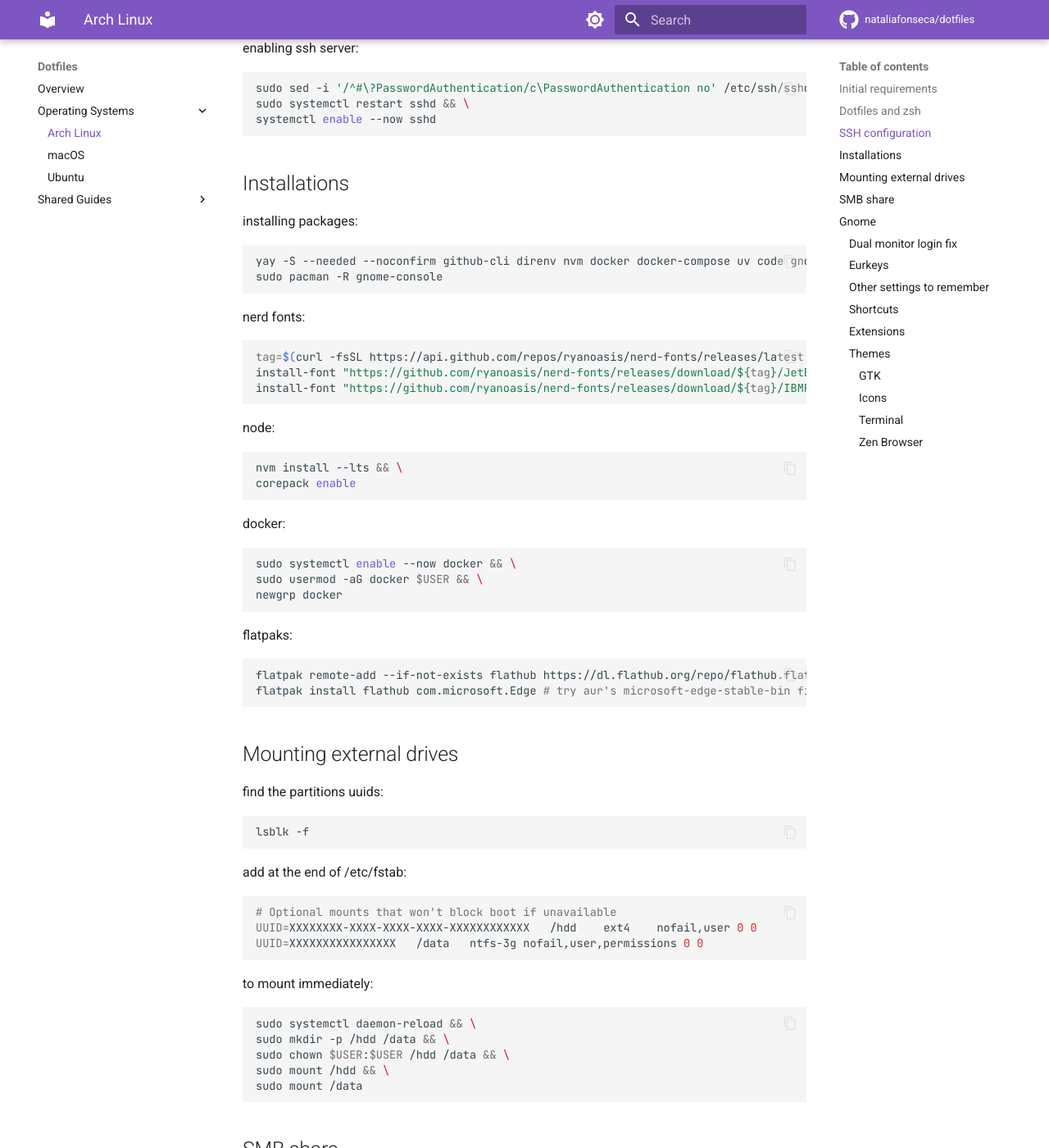
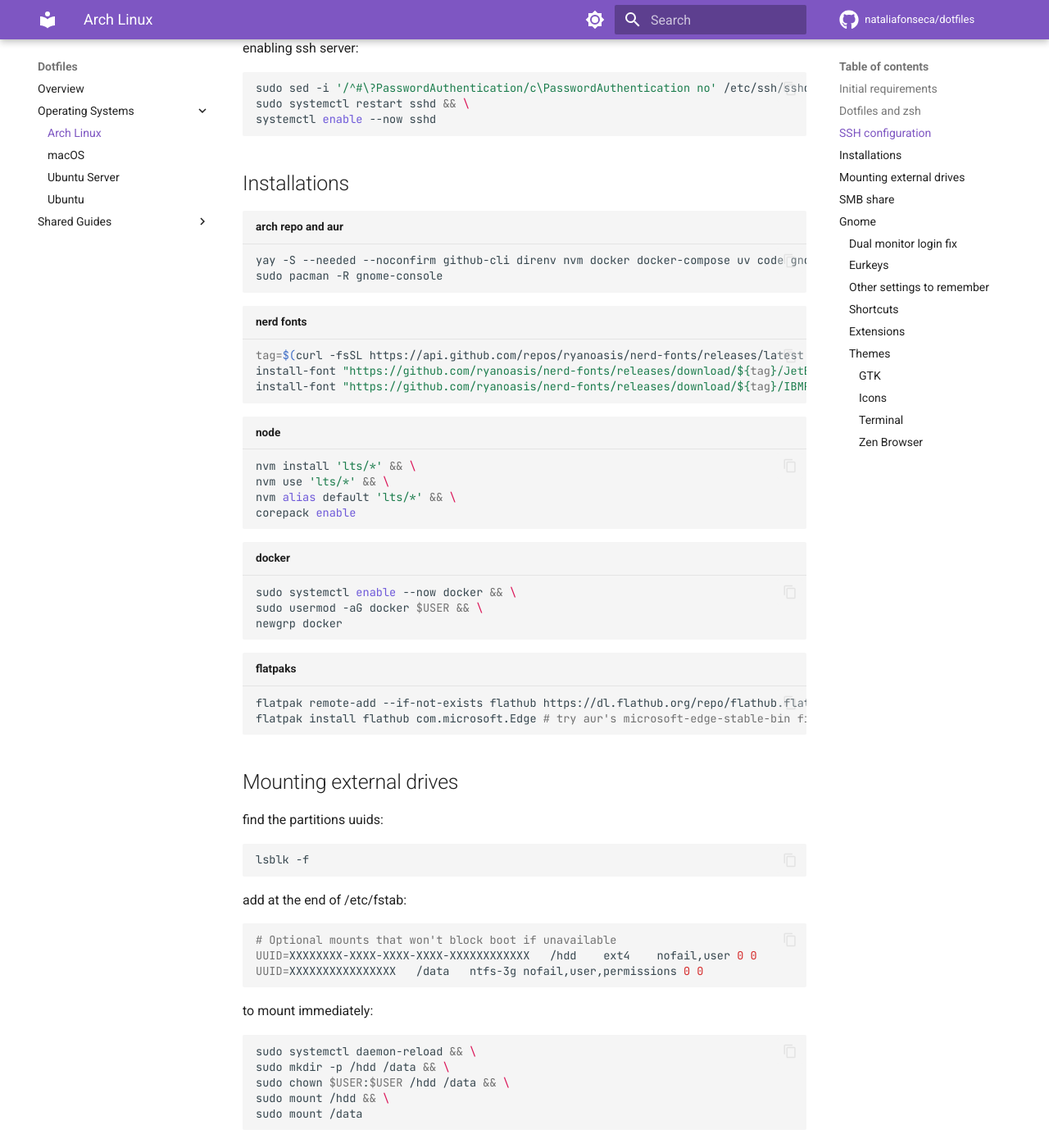
Before and after one commit to nataliafonseca/dotfiles, an MkDocs documentation site: the page built from docs/os/arch.md, in a window 1280 px wide and 1400 px high, scrolled down 1183 px. Shown: the whole window at 82% size. Built offline with MkDocs 1.6.1 and Material for MkDocs 9.7.7, drawn with Linux system fonts in a browser that asks for light colours; comment, search, counter and statistics services are not loaded.

Commit message:
docs: wip

````diff
--- a/docs/os/arch.md
+++ b/docs/os/arch.md
@@ -18,39 +18,31 @@ yay -Y --devel --save
 
 ## Installations
 
-installing packages:
-
-```sh
+```sh title="arch repo and aur"
 yay -S --needed --noconfirm github-cli direnv nvm docker docker-compose uv code gnome-terminal flatpak firefox zen-browser-bin snipaste claude-code gemini-cli sublime-text-4 fastfetch gnome-browser-connector gtk-engine-murrine dnsutils jq && \
 sudo pacman -R gnome-console
 ```
 
-nerd fonts:
-
-```sh
+```sh title="nerd fonts"
 tag=$(curl -fsSL https://api.github.com/repos/ryanoasis/nerd-fonts/releases/latest | jq -r '.tag_name') && \
 install-font "https://github.com/ryanoasis/nerd-fonts/releases/download/${tag}/JetBrainsMono.zip" && \
 install-font "https://github.com/ryanoasis/nerd-fonts/releases/download/${tag}/IBMPlexMono.zip"
 ```
 
-node:
-
-```sh
-nvm install --lts && \
+```sh title="node"
+nvm install 'lts/*' && \
+nvm use 'lts/*' && \
+nvm alias default 'lts/*' && \
 corepack enable
 ```
 
-docker:
-
-```sh
+```sh title="docker"
 sudo systemctl enable --now docker && \
 sudo usermod -aG docker $USER && \
 newgrp docker
 ```
 
-flatpaks:
-
-```sh
+```sh title="flatpaks"
 flatpak remote-add --if-not-exists flathub https://dl.flathub.org/repo/flathub.flatpakrepo && \
 flatpak install flathub com.microsoft.Edge # try aur's microsoft-edge-stable-bin first, if it doesn't break with the theme, use that
 ```
--- a/mkdocs.yml
+++ b/mkdocs.yml
@@ -6,9 +6,6 @@ theme:
   name: material
   icon:
     repo: fontawesome/brands/github
-  features:
-    - content.code.copy
-    - content.code.annotate
   font:
     code: JetBrains Mono
   palette:
@@ -26,7 +23,13 @@ theme:
       toggle:
         icon: material/brightness-4
         name: Switch to light mode
+  features:
+    - content.code.copy
+    - content.code.annotate
+    - content.tabs.link
 markdown_extensions:
+  - attr_list
+  - md_in_html
   - pymdownx.highlight:
       anchor_linenums: true
       line_spans: __span
@@ -34,12 +37,15 @@ markdown_extensions:
   - pymdownx.inlinehilite
   - pymdownx.snippets
   - pymdownx.superfences
+  - pymdownx.tabbed:
+      alternate_style: true
 
 nav:
   - Overview: index.md
   - Operating Systems:
       - Arch Linux: os/arch.md
       - macOS: os/mac.md
+      - Ubuntu Server: os/ubuntu-server.md
       - Ubuntu: os/ubuntu.md
   - Shared Guides:
       - Bootstrap: common/bootstrap.md
````
Also changed, not shown: docs/common/refind.md (added, +29 -0 lines), docs/common/tailscale.md (added, +25 -0 lines), docs/index.md (+1 -0 lines), docs/os/mac.md (+10 -6 lines), docs/os/ubuntu-server.md (added, +64 -0 lines), 2 other files.
